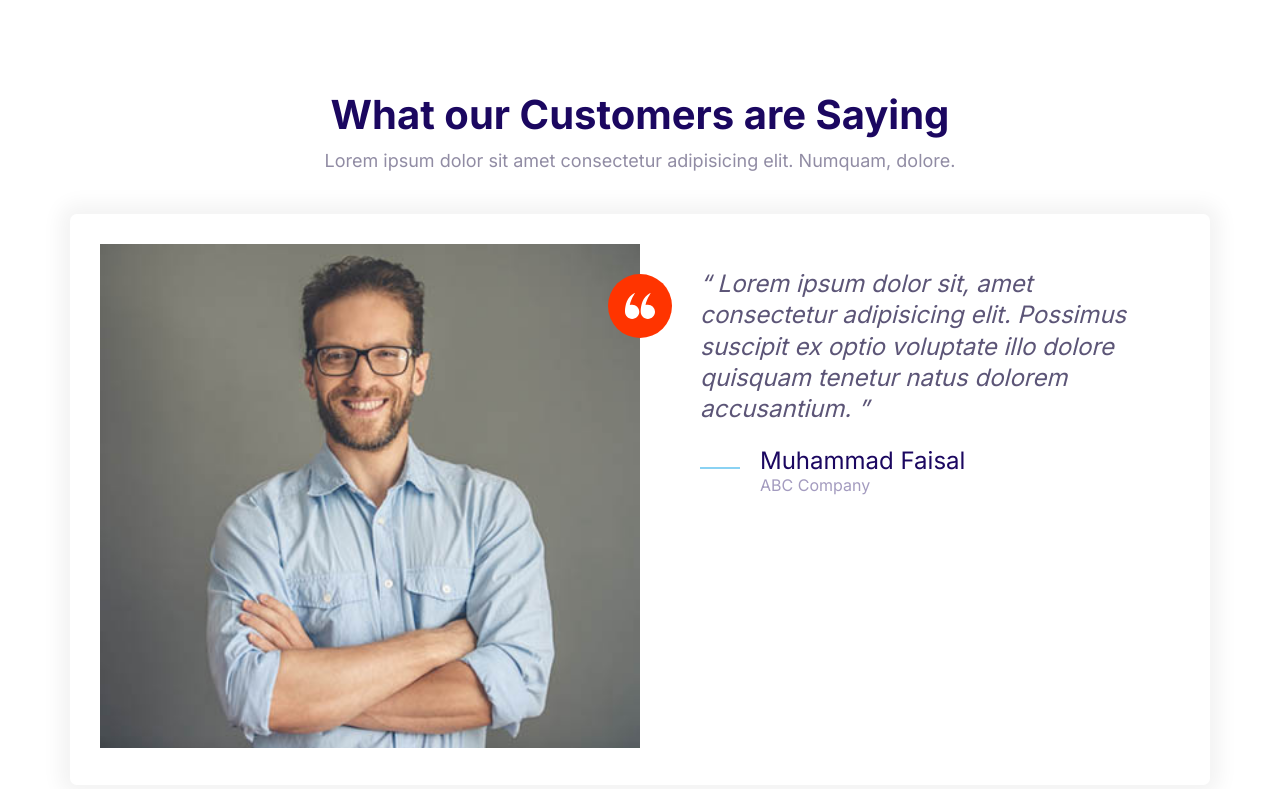
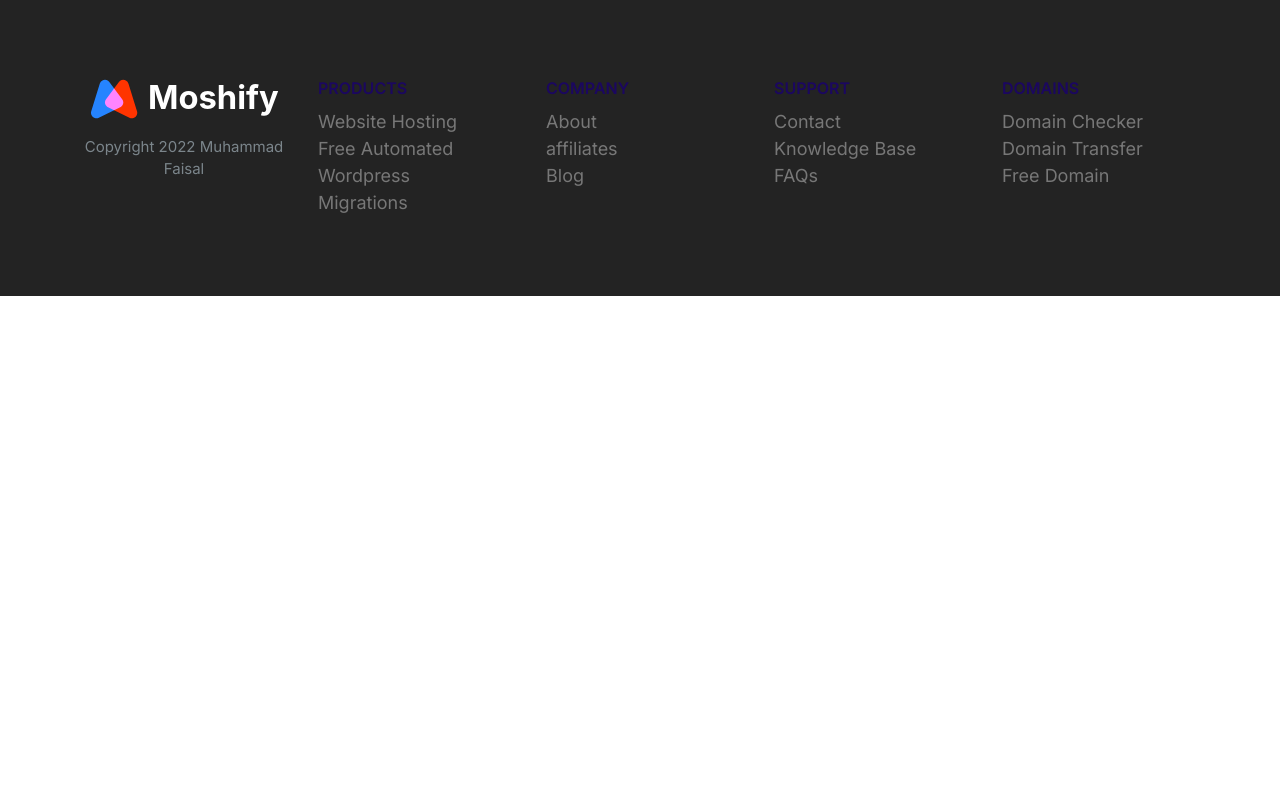
Before and after one commit to faisaloias/faisals, a plain HTML site: page index.html in a window 1280 px wide. Drawn offline with Linux system fonts and the light colour scheme.

Commit message:
footer block is done.

```diff
--- a/css/styles.css
+++ b/css/styles.css
@@ -718,3 +718,68 @@ a {
     max-width: 700px;
   }
 }
+
+/*Footer*/
+.footer {
+  background: #232323;
+}
+.footer a {
+  color: #777;
+  transition: color 0.3s;
+}
+.footer a:hover {
+  color: #fff;
+}
+.footer__section {
+  padding: 2rem;
+  border-bottom: 1px solid #393939;
+}
+.footer__section .list {
+  margin: 0;
+}
+
+.footer__heading {
+  text-transform: uppercase;
+  font-weight: 600;
+}
+
+.footer__brand {
+  margin-top: 5rem;
+  text-align: center;
+}
+.footer__brand img {
+  /*TODO: consider refactorying this and applying it to all*/
+  width: 100%;
+  max-width: 230px;
+}
+.color__copyright {
+  font-size: 2.1rem;
+  color: #fff;
+  opacity: 0.3;
+}
+
+@media screen and (min-width: 768px) {
+  .footer__sections {
+    grid-template-columns: repeat(auto-fit, minmax(10rem, 1fr));
+  }
+  .footer .collapsible__chevron {
+    display: none;
+  }
+  .footer .collapsible__content {
+    opacity: 1;
+    max-height: 100%;
+  }
+  .footer__brand {
+    order: -1;
+    margin-top: 1rem;
+  }
+  .footer__copyright {
+    font-size: 1.5rem;
+  }
+  .footer__section {
+    border: 0;
+  }
+  .footer__heading {
+    font-size: 1.6rem;
+  }
+}
--- a/index.html
+++ b/index.html
@@ -15,49 +15,74 @@
     <title>Document</title>
   </head>
   <body>
-    <section class="block">
-      <header class="block__header">
-        <h2>What our Customers are Saying</h2>
-        <p>
-          Lorem ipsum dolor sit amet consectetur adipisicing elit. Numquam,
-          dolore.
-        </p>
+    <footer class="block block--dark footer">
+      <div class="container grid footer__sections">
+        <section class="collapsible collapsible--expanded footer__section">
+          <header class="collapsible__header">
+            <h2 class="collapsible__heading footer__heading">Products</h2>
+            <svg class="icon icon--white collapsible__chevron">
+              <use xlink:href="images/sprite.svg#chevron"></use>
+            </svg>
           </header>
-      <div class="container">
-        <div class="card testimonial">
-          <div class="grid grid--1x2">
-            <div class="testimonial__image">
-              <img src="/images/testimonial.jpg" alt="" />
-              <span class="icon-container icon-container--accent">
-                <svg class="icon icon--small icon--white">
-                  <use xlink:href="images/sprite.svg#quotes"></use>
+          <div class="collapsible__content">
+            <ul class="list">
+              <li><a href="#">Website Hosting</a></li>
+              <li><a href="#">Free Automated Wordpress</a></li>
+              <li><a href="#">Migrations</a></li>
+            </ul>
+          </div>
+        </section>
+        <section class="collapsible footer__section">
+          <header class="collapsible__header">
+            <h2 class="collapsible__heading footer__heading">Company</h2>
+            <svg class="icon icon--white collapsible__chevron">
+              <use xlink:href="images/sprite.svg#chevron"></use>
             </svg>
-              </span>
+          </header>
+          <div class="collapsible__content">
+            <ul class="list">
+              <li><a href="#">About</a></li>
+              <li><a href="#">affiliates</a></li>
+              <li><a href="#">Blog</a></li>
+            </ul>
           </div>
-            <blockquote class="quote">
-              <p class="quote__text">
-                Lorem ipsum dolor sit, amet consectetur adipisicing elit.
-                Possimus suscipit ex optio voluptate illo dolore quisquam
-                tenetur natus dolorem accusantium.
-              </p>
-              <footer>
-                <div class="media">
-                  <div class="media__image">
-                    <svg class="icon icon--primary quote__line">
-                      <use xlink:href="images/sprite.svg#line"></use>
+        </section>
+        <section class="collapsible footer__section">
+          <header class="collapsible__header">
+            <h2 class="collapsible__heading footer__heading">Support</h2>
+            <svg class="icon icon--white collapsible__chevron">
+              <use xlink:href="images/sprite.svg#chevron"></use>
             </svg>
+          </header>
+          <div class="collapsible__content">
+            <ul class="list">
+              <li><a href="#">Contact</a></li>
+              <li><a href="#">Knowledge Base</a></li>
+              <li><a href="#">FAQs</a></li>
+            </ul>
           </div>
-                  <div class="media__body">
-                    <h3 class="media__title quote__author">Muhammad Faisal</h3>
-                    <p class="quote__organisation">ABC Company</p>
+        </section>
+        <section class="collapsible footer__section">
+          <header class="collapsible__header">
+            <h2 class="collapsible__heading footer__heading">Domains</h2>
+            <svg class="icon icon--white collapsible__chevron">
+              <use xlink:href="images/sprite.svg#chevron"></use>
+            </svg>
+          </header>
+          <div class="collapsible__content">
+            <ul class="list">
+              <li><a href="#">Domain Checker</a></li>
+              <li><a href="#">Domain Transfer</a></li>
+              <li><a href="#">Free Domain</a></li>
+            </ul>
           </div>
+        </section>
+        <section class="footer__brand">
+          <img src="/images/logo.svg" alt="" />
+          <p class="footer__copyright">Copyright 2022 Muhammad Faisal</p>
+        </section>
       </div>
     </footer>
-            </blockquote>
-          </div>
-        </div>
-      </div>
-    </section>
     <script src="/js/main.js"></script>
   </body>
 </html>
```
Lines whose indentation alone changed are shown as unchanged.
